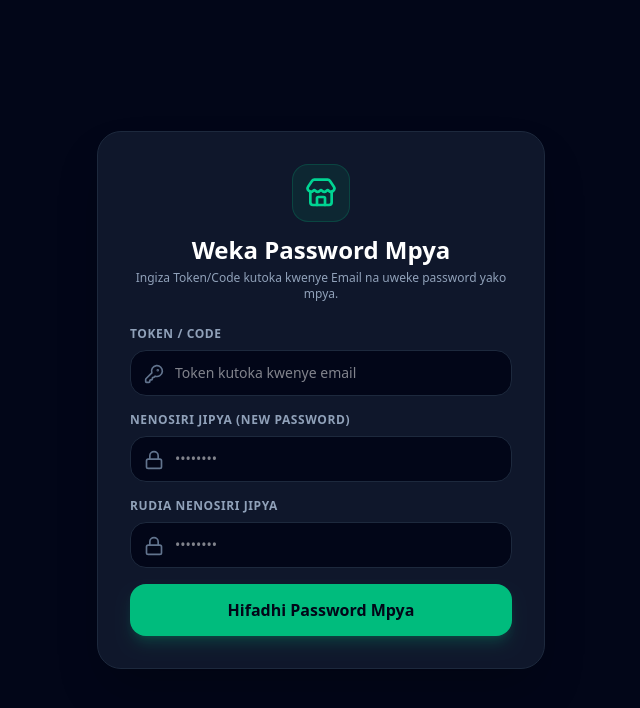
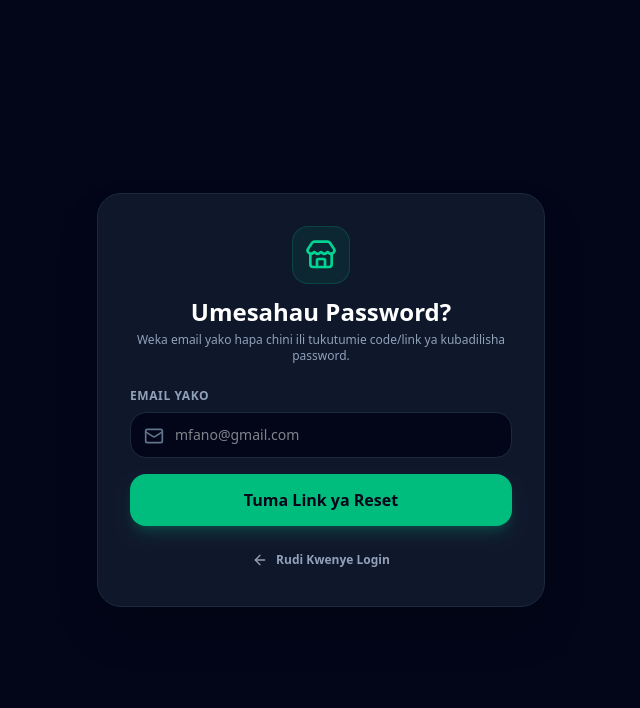
Before and after one commit to Anoldius/selguudi_frontend, a React (Vite) app: page /forgot-password in a window 1280 px wide. Shown: the top 708 px of the page, without its empty margins (319-959 px from the left). Built offline with nearby package versions, Linux system fonts and the light colour scheme.

Commit message:
forgot password fixes in setting

```diff
--- a/src/pages/ForgotPassword.jsx
+++ b/src/pages/ForgotPassword.jsx
@@ -1,49 +1,27 @@
 import React, { useState } from 'react';
-import { useSearchParams, useNavigate, Link } from 'react-router-dom';
+import { Link } from 'react-router-dom';
 import apiClient from '../api/axios';
-import { Store, Lock, KeyRound, Loader2, CheckCircle2 } from 'lucide-react';
+import { Store, Mail, ArrowLeft, Loader2, CheckCircle2 } from 'lucide-react';
 
-export default function ResetPassword() {
-  const [searchParams] = useSearchParams();
-  const navigate = useNavigate();
-
-  // Kuchukua token kutoka kwenye URL (?token=xyz) au kuiweka kama state
-  const [token, setToken] = useState(searchParams.get('token') || '');
-  const [password, setPassword] = useState('');
-  const [confirmPassword, setConfirmPassword] = useState('');
+export default function ForgotPassword() {
+  const [email, setEmail] = useState('');
   const [loading, setLoading] = useState(false);
+  const [submitted, setSubmitted] = useState(false);
   const [error, setError] = useState('');
-  const [success, setSuccess] = useState(false);
 
   const handleSubmit = async (e) => {
     e.preventDefault();
+    setLoading(true);
     setError('');
 
-    if (password !== confirmPassword) {
-      setError('Password ulizoweka hazifanani!');
-      return;
-    }
-
-    setLoading(true);
-
     try {
-      // MUHIMU: Key lazima iitwe "password" na "token"
-      await apiClient.post('password_reset/confirm/', {
-        token: token.trim(),
-        password: password,
-      });
-
-      setSuccess(true);
-      setTimeout(() => {
-        navigate('/login');
-      }, 3000);
+      await apiClient.post('password_reset/', { email: email.trim() });
+      setSubmitted(true);
     } catch (err) {
-      console.error("Password confirm error:", err);
+      console.error("Password reset request error:", err);
       setError(
-        err.response?.data?.password?.[0] ||
-        err.response?.data?.token?.[0] ||
-        err.response?.data?.detail ||
-        'Imeshindikana kubadilisha password. Token inaweza ikawa imepita muda au sio sahihi!'
+        err.response?.data?.email?.[0] ||
+        'Imeshindikana kutuma ombi. Hakikisha Email ni sahihi au imesajiliwa!'
       );
     } finally {
       setLoading(false);
@@ -54,28 +32,43 @@ export default function ResetPassword() {
     <div className="min-h-screen bg-slate-950 flex flex-col justify-center items-center p-4">
       <div className="w-full max-w-md bg-slate-900 border border-slate-800 rounded-3xl p-8 shadow-2xl">
 
+        {/* Brand Header */}
         <div className="flex flex-col items-center mb-6 text-center">
           <div className="p-3 bg-emerald-500/10 border border-emerald-500/20 text-emerald-400 rounded-2xl mb-3">
             <Store className="w-8 h-8" />
           </div>
-          <h1 className="text-2xl font-extrabold text-white">Weka Password Mpya</h1>
+          <h1 className="text-2xl font-extrabold text-white">Umesahau Password?</h1>
           <p className="text-xs text-slate-400 mt-1">
-            Ingiza Token/Code kutoka kwenye Email na uweke password yako mpya.
+            Weka email yako hapa chini ili tukutumie code/link ya kubadilisha password.
           </p>
         </div>
 
-        {success ? (
+        {submitted ? (
           <div className="text-center space-y-4">
             <div className="p-4 bg-emerald-500/10 border border-emerald-500/20 rounded-2xl text-emerald-400 flex flex-col items-center gap-2">
               <CheckCircle2 className="w-10 h-10" />
-              <p className="text-sm font-semibold">Password Imebadilishwa Kufanikiwa!</p>
+              <p className="text-sm font-semibold">Ombi Lilitumwa Vizuri!</p>
               <p className="text-xs text-slate-300">
-                Tunakupeleka kwenye ukurasa wa Login sasa hivi...
+                Tumetuma barua pepe kwenda <span className="font-bold text-white">{email}</span>. Tafadhali fungua inbox yako.
               </p>
             </div>
+
+            <Link
+              to="/reset-password"
+              className="w-full py-3.5 bg-emerald-500 hover:bg-emerald-600 text-slate-950 font-bold rounded-2xl flex items-center justify-center transition text-sm"
+            >
+              Weka Code / Reset Password
+            </Link>
+
+            <Link
+              to="/login"
+              className="block text-xs font-semibold text-slate-400 hover:text-white transition pt-2"
+            >
+              Rudi Kwenye Login
+            </Link>
           </div>
         ) : (
-          <form onSubmit={handleSubmit} className="space-y-4">
+          <form onSubmit={handleSubmit} className="space-y-4" autoComplete="off">
             {error && (
               <div className="p-3 bg-red-500/10 border border-red-500/20 text-red-400 text-xs rounded-xl font-medium">
                 {error}
@@ -84,50 +77,16 @@ export default function ResetPassword() {
 
             <div>
               <label className="block text-xs font-semibold text-slate-400 uppercase tracking-wider mb-2">
-                Token / Code
+                Email Yako
               </label>
               <div className="relative">
-                <KeyRound className="w-5 h-5 absolute left-3.5 top-3.5 text-slate-500" />
+                <Mail className="w-5 h-5 absolute left-3.5 top-3.5 text-slate-500" />
                 <input
-                  type="text"
+                  type="email"
                   required
-                  placeholder="Token kutoka kwenye email"
-                  value={token}
-                  onChange={(e) => setToken(e.target.value)}
-                  className="w-full pl-11 pr-4 py-3 bg-slate-950 border border-slate-800 rounded-2xl text-white text-sm focus:outline-none focus:border-emerald-500 transition"
-                />
-              </div>
-            </div>
-
-            <div>
-              <label className="block text-xs font-semibold text-slate-400 uppercase tracking-wider mb-2">
-                Nenosiri Jipya (New Password)
-              </label>
-              <div className="relative">
-                <Lock className="w-5 h-5 absolute left-3.5 top-3.5 text-slate-500" />
-                <input
-                  type="password"
-                  required
-                  placeholder="••••••••"
-                  value={password}
-                  onChange={(e) => setPassword(e.target.value)}
-                  className="w-full pl-11 pr-4 py-3 bg-slate-950 border border-slate-800 rounded-2xl text-white text-sm focus:outline-none focus:border-emerald-500 transition"
-                />
-              </div>
-            </div>
-
-            <div>
-              <label className="block text-xs font-semibold text-slate-400 uppercase tracking-wider mb-2">
-                Rudia Nenosiri Jipya
-              </label>
-              <div className="relative">
-                <Lock className="w-5 h-5 absolute left-3.5 top-3.5 text-slate-500" />
-                <input
-                  type="password"
-                  required
-                  placeholder="••••••••"
-                  value={confirmPassword}
-                  onChange={(e) => setConfirmPassword(e.target.value)}
+                  placeholder="mfano@gmail.com"
+                  value={email}
+                  onChange={(e) => setEmail(e.target.value)}
                   className="w-full pl-11 pr-4 py-3 bg-slate-950 border border-slate-800 rounded-2xl text-white text-sm focus:outline-none focus:border-emerald-500 transition"
                 />
               </div>
@@ -138,9 +97,18 @@ export default function ResetPassword() {
               disabled={loading}
               className="w-full py-3.5 bg-emerald-500 hover:bg-emerald-600 text-slate-950 font-bold rounded-2xl shadow-lg shadow-emerald-500/20 flex items-center justify-center gap-2 transition disabled:opacity-50"
             >
-              {loading ? <Loader2 className="w-5 h-5 animate-spin" /> : <span>Hifadhi Password Mpya</span>}
+              {loading ? <Loader2 className="w-5 h-5 animate-spin" /> : <span>Tuma Link ya Reset</span>}
             </button>
           </form>
+        )}
+
+        {!submitted && (
+          <div className="mt-6 text-center">
+            <Link to="/login" className="inline-flex items-center gap-2 text-xs font-semibold text-slate-400 hover:text-white transition">
+              <ArrowLeft className="w-4 h-4" />
+              <span>Rudi Kwenye Login</span>
+            </Link>
+          </div>
         )}
 
       </div>
```
